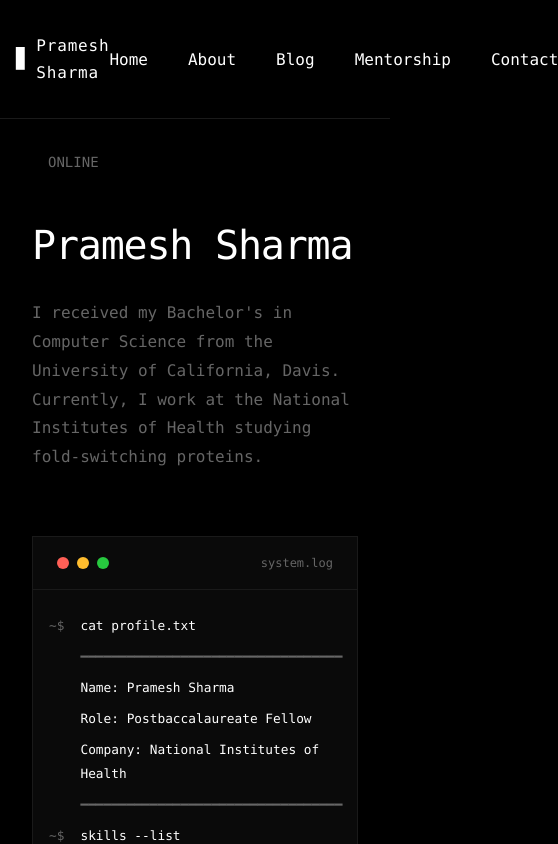
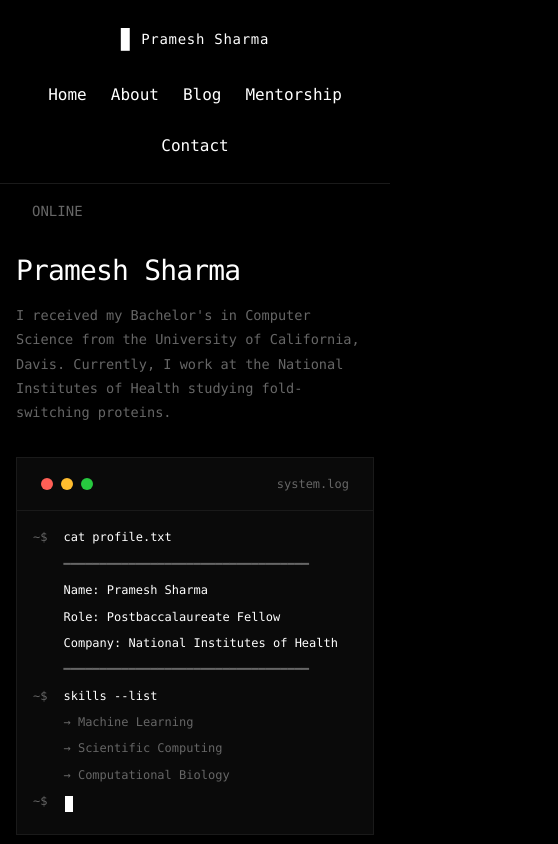
Before and after one commit to prameshsharma25/personal-website, a Next.js app: page / in a window 390 px wide. Shown: the top 844 px of the page, 558 px wide, since content can reach past the window. Built offline with nearby package versions, Linux system fonts and the light colour scheme.

Commit message:
add SEO optimizations

```diff
--- a/pages/_document.tsx
+++ b/pages/_document.tsx
@@ -1,17 +1,16 @@
 import Document, { Html, Head, Main, NextScript } from 'next/document';
-import Script from 'next/script';
 
 class MyDocument extends Document {
   render() {
     return (
       <Html>
         <Head>
-          <Script
+          <meta name="viewport" content="width=device-width, initial-scale=1.0" />
+          <script
             async
             src="https://pagead2.googlesyndication.com/pagead/js/adsbygoogle.js?client=ca-pub-2651199811728382"
             crossOrigin="anonymous"
-            strategy="beforeInteractive"
-          />
+          ></script>
         </Head>
         <body>
           <Main />
--- a/styles/Contact.module.css
+++ b/styles/Contact.module.css
@@ -86,3 +86,54 @@ textarea.inputField {
   background-color: var(--bg);
   color: var(--text);
 }
+
+@media (max-width: 768px) {
+  .container {
+    padding: 4rem 1.5rem;
+  }
+
+  .heading {
+    font-size: 1.5rem;
+  }
+
+  .formWrapper {
+    padding: 1.5rem;
+  }
+}
+
+@media (max-width: 480px) {
+  .container {
+    padding: 2rem 1rem;
+  }
+
+  .heading {
+    font-size: 1.25rem;
+    margin-bottom: 1rem;
+  }
+
+  .description {
+    font-size: 0.9rem;
+  }
+
+  .formWrapper {
+    padding: 1.25rem;
+  }
+
+  .formRow {
+    margin-bottom: 1.5rem;
+  }
+
+  .inputField {
+    padding: 0.75rem;
+    font-size: 0.85rem;
+  }
+
+  textarea.inputField {
+    min-height: 100px;
+  }
+
+  .submitButton {
+    padding: 0.875rem;
+    font-size: 0.8rem;
+  }
+}
--- a/styles/Experience.module.css
+++ b/styles/Experience.module.css
@@ -100,6 +100,91 @@
   margin-bottom: 0.25rem;
 }
 
+@media (max-width: 768px) {
+  .hero {
+    padding: 4rem 1.5rem 2.5rem;
+  }
+
+  .heroTitle {
+    font-size: 1.75rem;
+  }
+
+  .heroDescription {
+    font-size: 1rem;
+  }
+
+  .timelineSection {
+    padding: 4rem 1.5rem;
+  }
+
+  .timelineHeader {
+    font-size: 1.5rem;
+    margin-bottom: 2rem;
+  }
+
+  .timelineList {
+    padding-left: 1.5rem;
+  }
+
+  .timelineList::before {
+    left: 0.2rem;
+  }
+
+  .timelineMarker {
+    left: -0.45rem;
+    width: 0.8rem;
+    height: 0.8rem;
+  }
+
+  .timelineContent {
+    padding: 1.5rem;
+  }
+
+  .timelineTitle {
+    font-size: 1.1rem;
+  }
+}
+
+@media (max-width: 480px) {
+  .hero {
+    padding: 2rem 1rem 1.5rem;
+  }
+
+  .heroTitle {
+    font-size: 1.4rem;
+  }
+
+  .heroDescription {
+    font-size: 0.9rem;
+  }
+
+  .timelineSection {
+    padding: 2rem 1rem;
+  }
+
+  .timelineHeader {
+    font-size: 1.25rem;
+    margin-bottom: 1.5rem;
+  }
+
+  .timelineList {
+    padding-left: 1rem;
+  }
+
+  .timelineContent {
+    padding: 1rem;
+    font-size: 0.85rem;
+  }
+
+  .timelineTitle {
+    font-size: 1rem;
+  }
+
+  .timelineCompany {
+    font-size: 0.8rem;
+  }
+}
+
 .timelineDate {
   font-size: 0.875rem;
   color: var(--text-dim);
--- a/styles/Home.module.css
+++ b/styles/Home.module.css
@@ -185,6 +185,11 @@
 
 /* Responsive */
 @media (max-width: 768px) {
+  .heroContainer {
+    min-height: auto;
+    padding: 2rem 1rem;
+  }
+
   .heroName {
     font-size: 2.5rem;
   }
@@ -193,8 +198,50 @@
     font-size: 1.1rem;
   }
 
+  .heroDescription {
+    font-size: 0.9rem;
+  }
+
+  .status {
+    margin-bottom: 2rem;
+  }
+
+  .terminalWindow {
+    margin-top: 2rem;
+  }
+
   .terminalBody {
     padding: 1.5rem 1rem;
     font-size: 0.8rem;
   }
 }
+
+@media (max-width: 480px) {
+  .heroContainer {
+    padding: 1rem;
+  }
+
+  .heroName {
+    font-size: 1.75rem;
+    margin-bottom: 1rem;
+  }
+
+  .heroText {
+    font-size: 1rem;
+    margin-bottom: 1rem;
+  }
+
+  .heroDescription {
+    font-size: 0.85rem;
+    margin-bottom: 2rem;
+  }
+
+  .terminalBody {
+    padding: 1rem;
+    font-size: 0.75rem;
+  }
+
+  .terminalLine {
+    margin-bottom: 0.3rem;
+  }
+}
--- a/styles/Mentorship.module.css
+++ b/styles/Mentorship.module.css
@@ -148,23 +148,59 @@
     margin-bottom: 1rem;
   }
 
-  .calendlyContainer iframe {
-    height: 600px !important;
+  .resourceItem {
+    padding: 1.5rem;
   }
 
   .resourceHeader {
-    flex-direction: column;
-    align-items: flex-start;
+    gap: 0.75rem;
+  }
+
+  .resourceTitle {
+    font-size: 1.1rem;
+  }
+}
+
+@media (max-width: 480px) {
+  .container {
+    padding: 1rem;
+    min-height: auto;
+  }
+
+  .title {
+    font-size: 1.5rem;
+  }
+
+  .header {
+    margin: 0 auto 2rem;
+  }
+
+  .section {
+    margin: 0 auto 2rem;
+  }
+
+  .sectionTitle {
+    font-size: 1.25rem;
+  }
+
+  .sectionDescription {
+    font-size: 0.9rem;
+  }
+
+  .resourceItem {
+    padding: 1rem;
+  }
+
+  .resourceTitle {
+    font-size: 1rem;
   }
 
   .resourceTag {
-    align-self: flex-start;
+    font-size: 0.7rem;
+    padding: 0.3rem 0.5rem;
+  }
+
+  .resourceDescription {
+    font-size: 0.85rem;
   }
 }
-
-/* Mobile - reduce Calendly height */
-@media (max-width: 600px) {
-  .calendlyContainer iframe {
-    height: 500px !important;
-  }
-}
--- a/styles/Navbar.module.css
+++ b/styles/Navbar.module.css
@@ -42,3 +42,24 @@
 .navLink:hover {
   color: var(--text);
 }
+
+@media (max-width: 768px) {
+  .container {
+    flex-direction: column;
+    gap: 1.5rem;
+  }
+
+  .navLinks {
+    flex-wrap: wrap;
+    gap: 1.5rem;
+    justify-content: center;
+  }
+
+  .navbar {
+    padding: 1.5rem 1rem;
+  }
+
+  .logo {
+    font-size: 0.875rem;
+  }
+}
--- a/styles/Posts.module.css
+++ b/styles/Posts.module.css
@@ -141,4 +141,67 @@
   .postTitle {
     font-size: 1.25rem;
   }
+
+  .postDescription {
+    font-size: 0.9rem;
+  }
+
+  .postFooter {
+    flex-direction: column;
+    align-items: flex-start;
+    gap: 1rem;
+  }
 }
+
+@media (max-width: 480px) {
+  .container {
+    padding: 1rem;
+    min-height: auto;
+  }
+
+  .header {
+    margin: 0 auto 2rem;
+  }
+
+  .title {
+    font-size: 1.5rem;
+  }
+
+  .subtitle {
+    font-size: 0.9rem;
+  }
+
+  .state {
+    padding: 2rem 1rem;
+    margin: 2rem auto;
+  }
+
+  .stateText {
+    font-size: 0.9rem;
+  }
+
+  .postsList {
+    gap: 1.5rem;
+  }
+
+  .postCard {
+    padding: 1rem;
+  }
+
+  .postTitle {
+    font-size: 1.1rem;
+  }
+
+  .postDescription {
+    font-size: 0.85rem;
+    margin-bottom: 1rem;
+  }
+
+  .postDate {
+    font-size: 0.8rem;
+  }
+
+  .postLink {
+    font-size: 0.85rem;
+  }
+}
```
